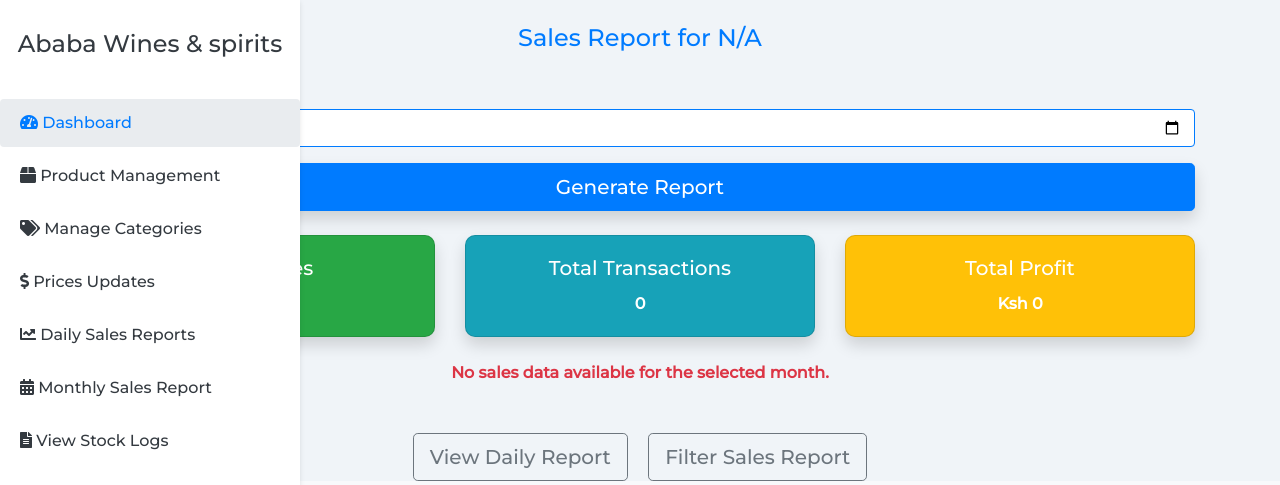
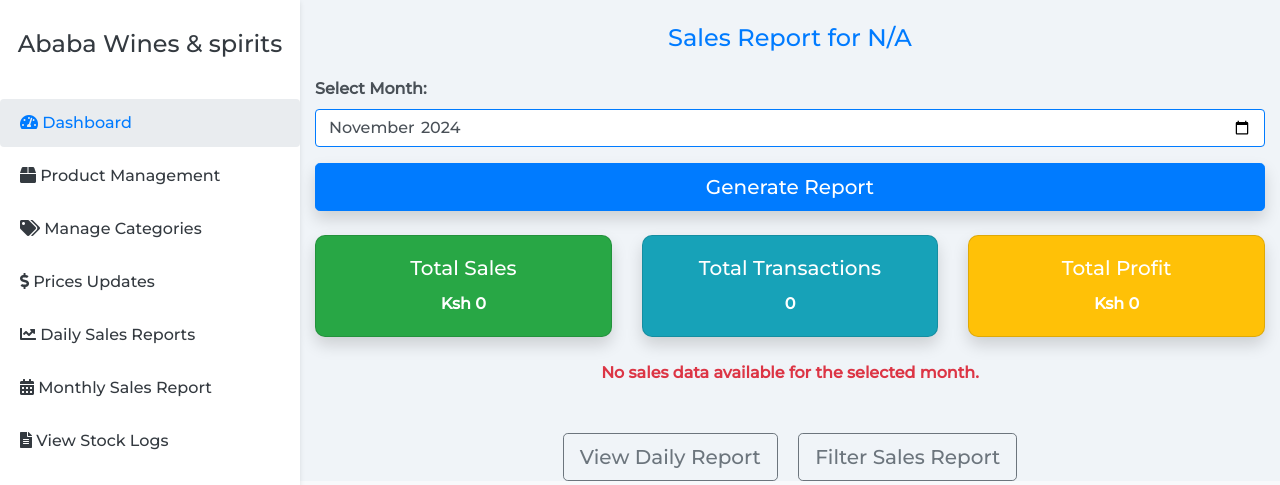
Before and after one commit to Afuyah/Small_medium_enterprise_pos, a Flask app: page /sales/reports/monthly in a window 1280 px wide. Shown: the top 485 px of the page. Run offline with Flask 2, Linux system fonts and the light colour scheme; the visitor is signed in with stand-in values (Sample User, id 1); data that the repository does not hold is empty; some libraries are stand-ins or nearby versions.

Commit message:
initial commit

```diff
--- a/app/static/css/admin.css
+++ b/app/static/css/admin.css
@@ -62,7 +62,12 @@ body {
 
 /* Main content styles */
 
+.content {
+    margin-left: 300px;
 
+    transition: margin-left 0.3s;
+    max-width: calc(100% - 300px); /* Occupy full width minus sidebar on large screens */
+}
 /* Sidebar hidden for small screens */
 .sidebar-hidden {
     transform: translateX(-100%);
```
